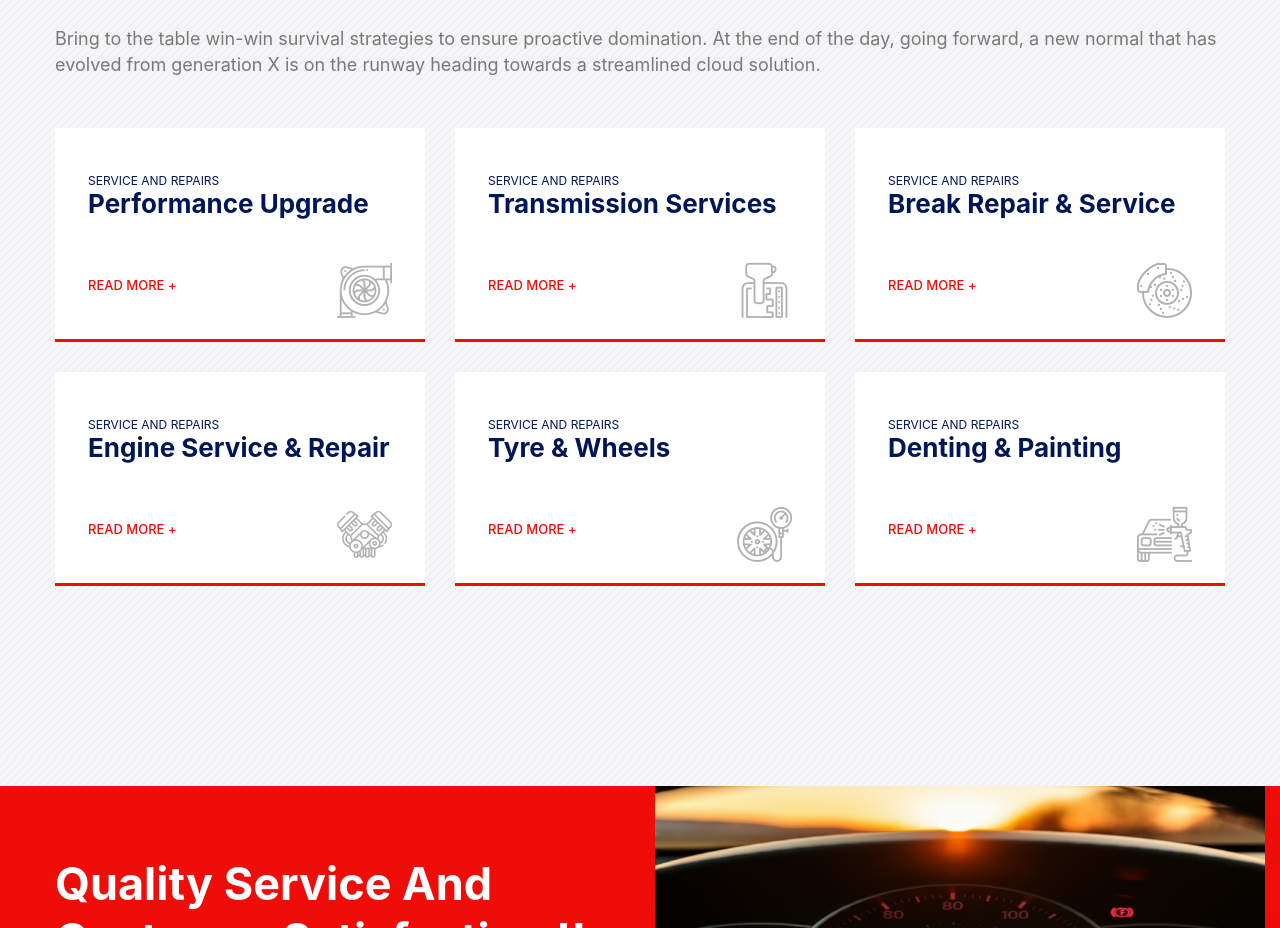
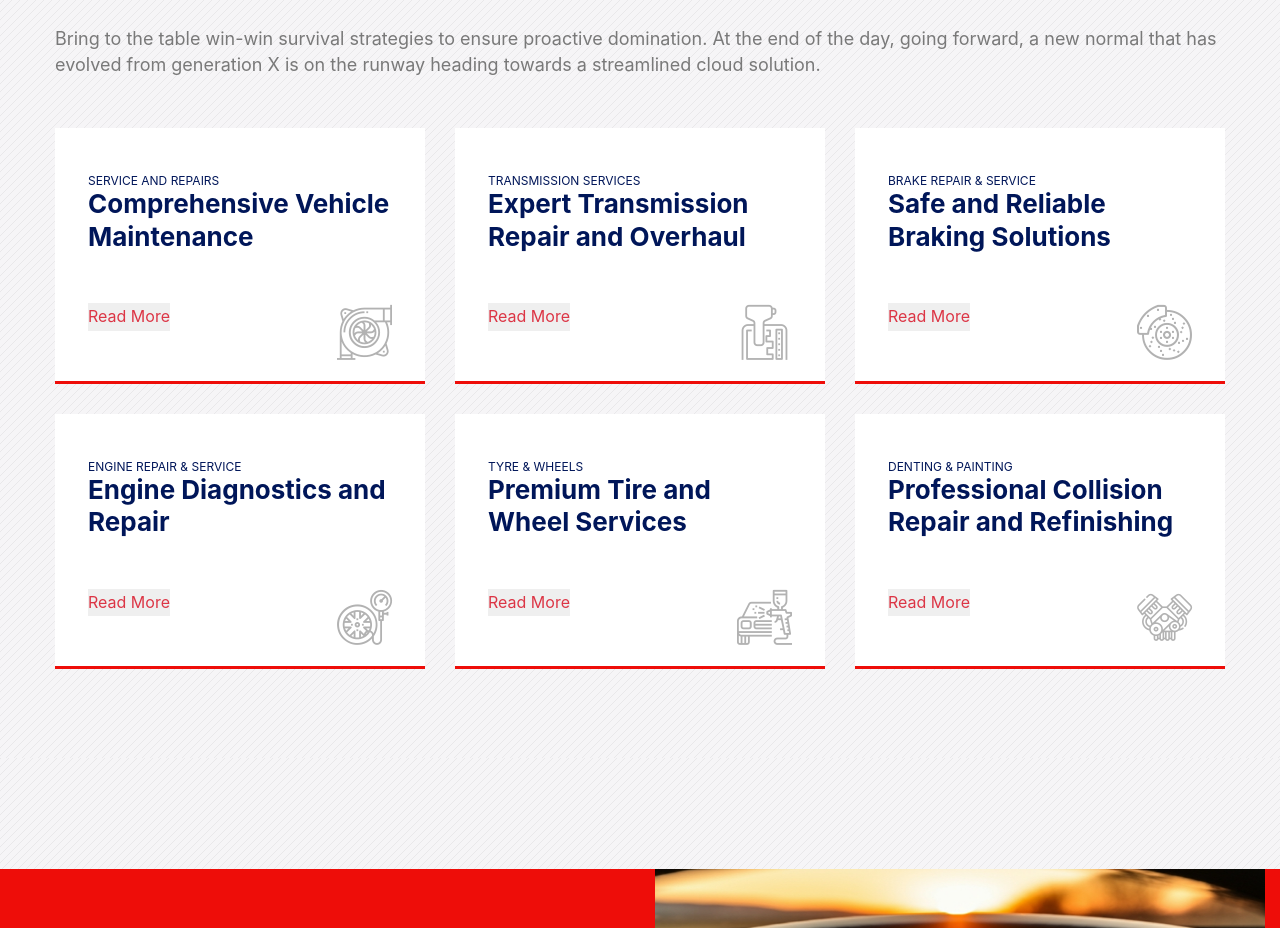
Before and after one commit to tophikmohammed1234/Abe-Garage-App-project, a React (Vite) app in the folder CodeBase/abegaragemainapp/frontend/: page / in a window 1280 px wide. Shown: the part 1500-2428 px from the top of the page. Built offline with nearby package versions, Linux system fonts and the light colour scheme; no server answers.

Commit message:
get customer update and service page update

```diff
--- /dev/null
+++ b/CodeBase/abegaragemainapp/frontend/src/markup/components/Admin/SearchCustomer/SearchCustomer.jsx
@@ -0,0 +1,35 @@
+import React, { useState } from "react";
+import SearchIcon from "@mui/icons-material/Search";
+
+const SearchCustomer = ({ onSearch }) => {
+  const [searchTerm, setSearchTerm] = useState("");
+
+  const handleChange = (event) => {
+    setSearchTerm(event.target.value);
+    onSearch(event.target.value);
+  };
+
+  return (
+    <>
+      <input
+        type="text"
+        className="w-100 p-2 border border-5 border-secondary rounded text-dark"
+        placeholder="Search for a customer by first name, last name, Email, or Phone"
+        value={searchTerm}
+        onChange={handleChange}
+      />
+      <SearchIcon
+        size={30}
+        style={{
+          position: "absolute",
+          right: "10px",
+          top: "50%",
+          transform: "translateY(-50%)",
+          cursor: "pointer",
+        }}
+      />
+    </>
+  );
+};
+
+export default SearchCustomer;
--- a/CodeBase/abegaragemainapp/frontend/src/markup/components/FeaturedService/FeaturedService.jsx
+++ b/CodeBase/abegaragemainapp/frontend/src/markup/components/FeaturedService/FeaturedService.jsx
@@ -1,6 +1,21 @@
-import React from "react";
+import React, { useState } from "react";
+import { serviceData } from "./data";
 
 const FeaturedService = () => {
+  const [showMore, setShowMore] = useState([]);
+
+  const handleReadMoreClick = (index) => {
+    const currentExpanded = [...showMore];
+
+    if (currentExpanded.includes(index)) {
+      // Remove the index if it's already expanded
+      setShowMore(currentExpanded.filter((i) => i !== index));
+    } else {
+      // Add the index if it's not expanded
+      setShowMore([...currentExpanded, index]);
+    }
+  };
+
   return (
     <>
       <section className="services-section" id="feature">
@@ -15,78 +30,32 @@ const FeaturedService = () => {
             </div>
           </div>
           <div className="row">
-            <div className="col-lg-4 service-block-one">
-              <div className="inner-box hvr-float-shadow">
-                <h5>Service and Repairs</h5>
-                <h2>Performance Upgrade</h2>
-                <a href="#" className="read-more">
-                  read more +
-                </a>
-                <div className="icon">
-                  <span className="flaticon-power"></span>
+            {serviceData.map((service, index) => (
+              <div
+                className="col-lg-4 service-block-one"
+                key={index}
+                style={{ display: "flex", flexDirection: "column" }}
+              >
+                <div
+                  className="inner-box hvr-float-shadow"
+                  style={{ minHeight: "200px" }}
+                >
+                  <h5>{service.title}</h5>
+                  <h2>{service.subtitle}</h2>
+                  <button
+                    className="read-more text-danger"
+                    onClick={() => handleReadMoreClick(index)}
+                    style={{ marginBottom: "10px" }}
+                  >
+                    {showMore.includes(index) ? "Read Less" : "Read More"}
+                  </button>
+                  <div className="icon">
+                    <span className={service.icon}></span>
+                  </div>
+                  {showMore.includes(index) && <p>{service.description}</p>}
                 </div>
               </div>
-            </div>
-            <div className="col-lg-4 service-block-one">
-              <div className="inner-box hvr-float-shadow">
-                <h5>Service and Repairs</h5>
-                <h2>Transmission Services</h2>
-                <a href="#" className="read-more">
-                  read more +
-                </a>
-                <div className="icon">
-                  <span className="flaticon-gearbox"></span>
-                </div>
-              </div>
-            </div>
-            <div className="col-lg-4 service-block-one">
-              <div className="inner-box hvr-float-shadow">
-                <h5>Service and Repairs</h5>
-                <h2>Break Repair & Service</h2>
-                <a href="#" className="read-more">
-                  read more +
-                </a>
-                <div className="icon">
-                  <span className="flaticon-brake-disc"></span>
-                </div>
-              </div>
-            </div>
-            <div className="col-lg-4 service-block-one">
-              <div className="inner-box hvr-float-shadow">
-                <h5>Service and Repairs</h5>
-                <h2>Engine Service & Repair</h2>
-                <a href="#" className="read-more">
-                  read more +
-                </a>
-                <div className="icon">
-                  <span className="flaticon-car-engine"></span>
-                </div>
-              </div>
-            </div>
-            <div className="col-lg-4 service-block-one">
-              <div className="inner-box hvr-float-shadow">
-                <h5>Service and Repairs</h5>
-                <h2>Tyre & Wheels</h2>
-                <a href="#" className="read-more">
-                  read more +
-                </a>
-                <div className="icon">
-                  <span className="flaticon-tire"></span>
-                </div>
-              </div>
-            </div>
-            <div className="col-lg-4 service-block-one">
-              <div className="inner-box hvr-float-shadow">
-                <h5>Service and Repairs</h5>
-                <h2>Denting & Painting</h2>
-                <a href="#" className="read-more">
-                  read more +
-                </a>
-                <div className="icon">
-                  <span className="flaticon-spray-gun"></span>
-                </div>
-              </div>
-            </div>
+            ))}
           </div>
         </div>
       </section>
--- /dev/null
+++ b/CodeBase/abegaragemainapp/frontend/src/markup/components/FeaturedService/data.js
@@ -0,0 +1,44 @@
+export const serviceData = [
+  {
+    title: "Service and Repairs",
+    subtitle: "Comprehensive Vehicle Maintenance",
+    icon: "flaticon-power",
+    description:
+      "Keep your vehicle running smoothly with our expert service and repair services. Our technicians are highly skilled and experienced in diagnosing and repairing a wide range of issues, from routine maintenance to major overhauls. We use only the highest quality parts and equipment to ensure your satisfaction.",
+  },
+  {
+    title: "Transmission Services",
+    subtitle: "Expert Transmission Repair and Overhaul",
+    icon: "flaticon-gearbox",
+    description:
+      "Experience seamless shifting and optimal performance with our expert transmission services. Our technicians are skilled in diagnosing and repairing all types of transmission problems, including rebuilds, replacements, and fluid flushes. We use state-of-the-art equipment and diagnostic tools to ensure accurate repairs.",
+  },
+  {
+    title: "Brake Repair & Service",
+    subtitle: "Safe and Reliable Braking Solutions",
+    icon: "flaticon-brake-disc",
+    description:
+      "Ensure your safety on the road with our top-quality brake repair and service. We inspect, replace, and rebuild brake systems to meet or exceed manufacturer specifications. Our technicians are certified in brake safety and use only the highest quality brake parts.",
+  },
+  {
+    title: "Engine Repair & Service",
+    subtitle: "Engine Diagnostics and Repair",
+    icon: "flaticon-tire",
+    description:
+      "Restore your vehicle's power and performance with our expert engine repair and service. We diagnose and repair engine problems of all kinds, including engine rebuilds, head gasket replacements, and tune-ups. Our technicians are equipped with the latest diagnostic tools and have extensive experience in engine repair.",
+  },
+  {
+    title: "Tyre & Wheels",
+    subtitle: "Premium Tire and Wheel Services",
+    icon: "flaticon-spray-gun",
+    description:
+      "Upgrade your vehicle's performance and appearance with our premium tire and wheel services. We offer a wide selection of tires from leading brands, including new tires, used tires, and tire repairs. Our expert technicians will also help you choose the right wheels to complement your vehicle's style and performance.",
+  },
+  {
+    title: "Denting & Painting",
+    subtitle: "Professional Collision Repair and Refinishing",
+    icon: "flaticon-car-engine",
+    description:
+      "Restore your vehicle's appearance to its original condition with our professional denting and painting services. Our skilled technicians can repair dents, scratches, and other damage, and our state-of-the-art paint shop ensures a flawless finish. We use only the highest quality paints and materials to restore your vehicle's beauty.",
+  },
+];
```
Also changed, not shown: CodeBase/abegaragemainapp/frontend/src/markup/components/Admin/customers/get-all-customers/CustomerList.jsx (+71 -21 lines).
